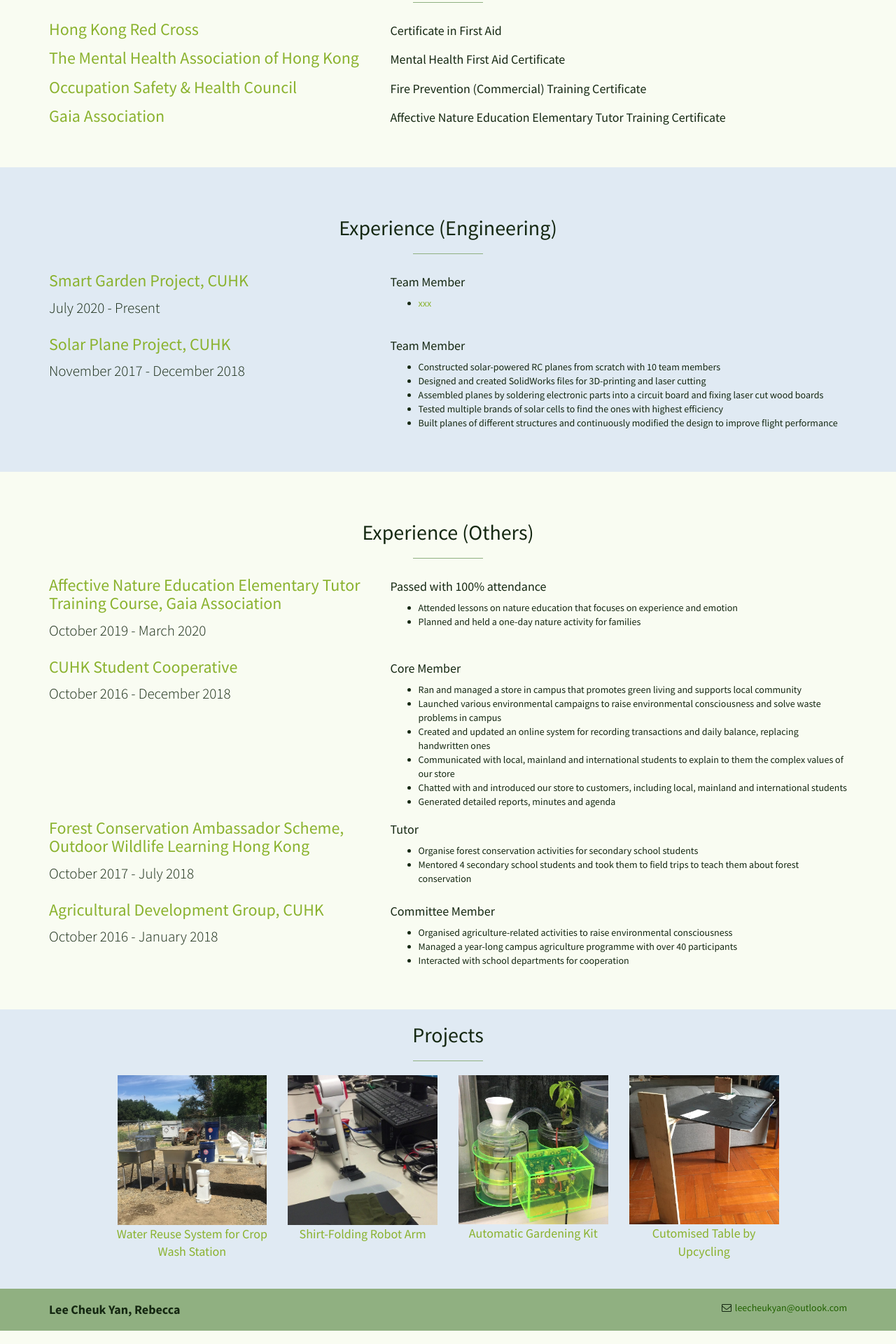
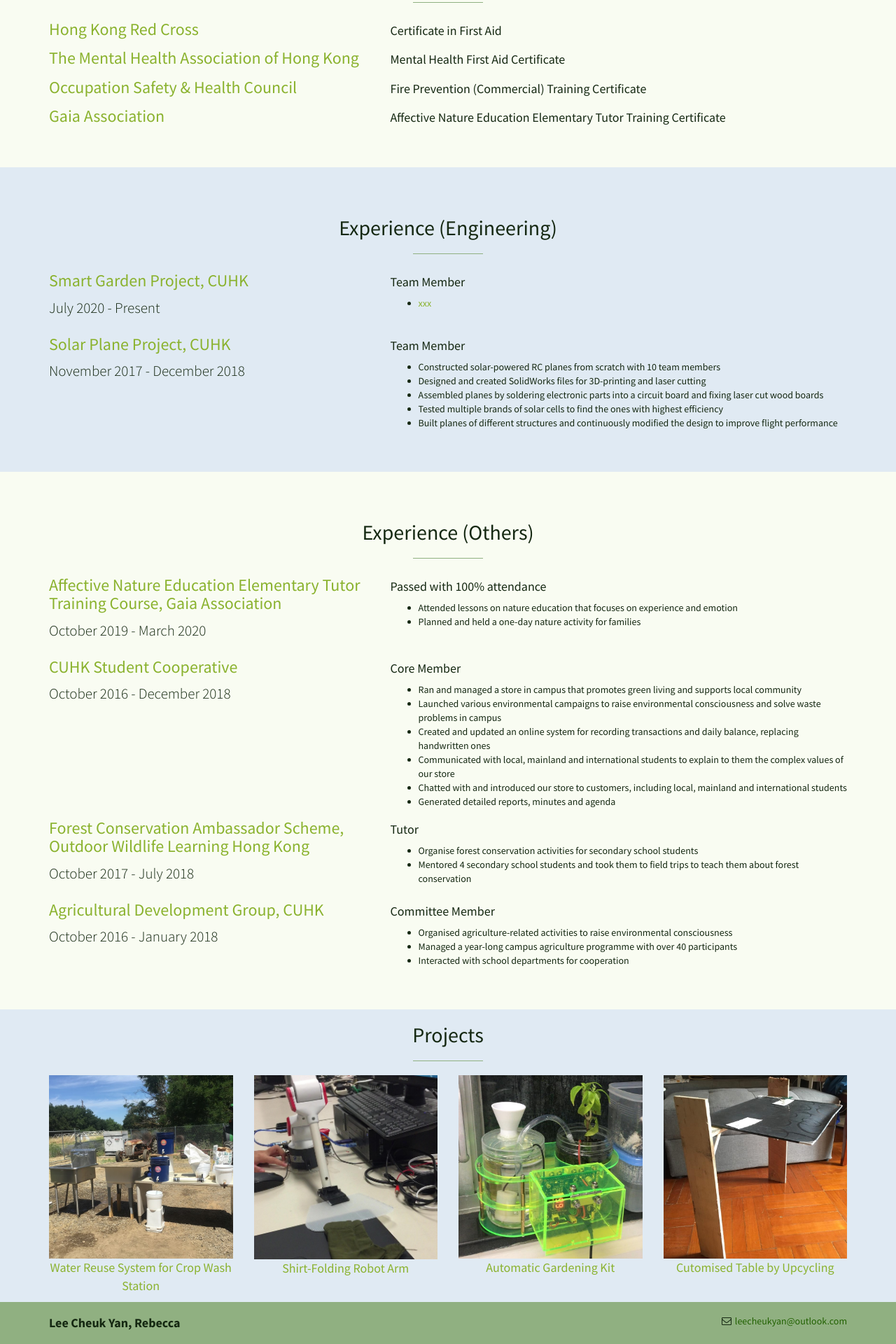
Before and after one commit to leelacceber/stylish-portfolio-jekyll-master, a Jekyll site: the page built from index.html, in a window 1280 px wide. Shown: the part 2173-4093 px from the top of the page at 70% size. Built offline with Jekyll 4.4.1, drawn with Linux system fonts in a browser that asks for light colours.

Commit message:
Update projects.html

```diff
--- a/_includes/projects.html
+++ b/_includes/projects.html
@@ -2,14 +2,15 @@
   <div class="container">
 
     <div class="row">
-      <div class="col-xs-10 col-xs-offset-1 text-center">
+      <div class="col-la-12 text-center">
         <h2>Projects</h2>
         <hr class="small">
+      </div>
+    </div>
 
     <div class="row">
 
       <div class="col-sm-6 col-md-3">
-            <div class="portfolio-item">
         <a href="https://leelacceber.github.io/Projects/Coursework/Crop_Wash">
           <img class="img-portfolio img-responsive" src="img/crop wash.png">
           <div class="row">
@@ -19,10 +20,8 @@
           </div>
         </a>
       </div>
-          </div>
 
       <div class="col-sm-6 col-md-3">
-            <div class="portfolio-item">
         <a href="https://leelacceber.github.io/Projects/Coursework/Robot_Arm">
           <img class="img-portfolio img-responsive" src="img/robot arm.jpg">
           <div class="row">
@@ -32,10 +31,8 @@
           </div>
         </a>
       </div>
-          </div>
 
       <div class="col-sm-6 col-md-3">
-            <div class="portfolio-item">
         <a href="https://leelacceber.github.io/Projects/ECA/Smart_Garden">
           <img class="img-portfolio img-responsive" src="img/smart garden.jpeg">
           <div class="row">
@@ -45,10 +42,8 @@
           </div>
         </a>
       </div>
-          </div>
 
       <div class="col-sm-6 col-md-3">
-            <div class="portfolio-item">
         <a href="https://leelacceber.github.io/Projects/Personal/Table">
           <img class="img-portfolio img-responsive" src="img/table.jpeg">
           <div class="row">
@@ -58,10 +53,8 @@
           </div>
         </a>
       </div>
-          </div>
 
-      </div>
-    </div>
+
     </div>
     <!-- /.row -->
   </div>
```
Lines whose indentation alone changed are shown as unchanged.
